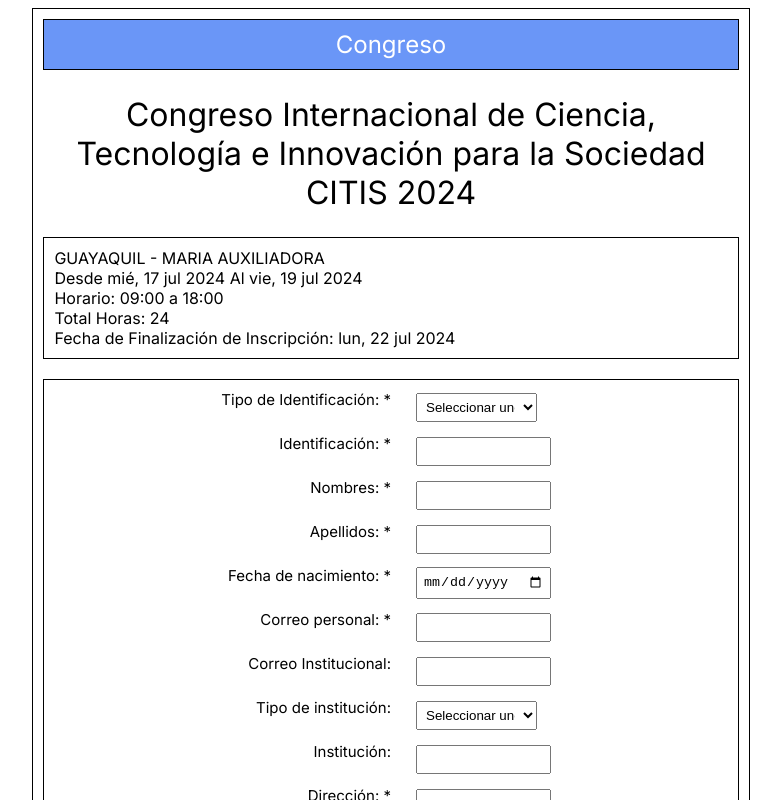
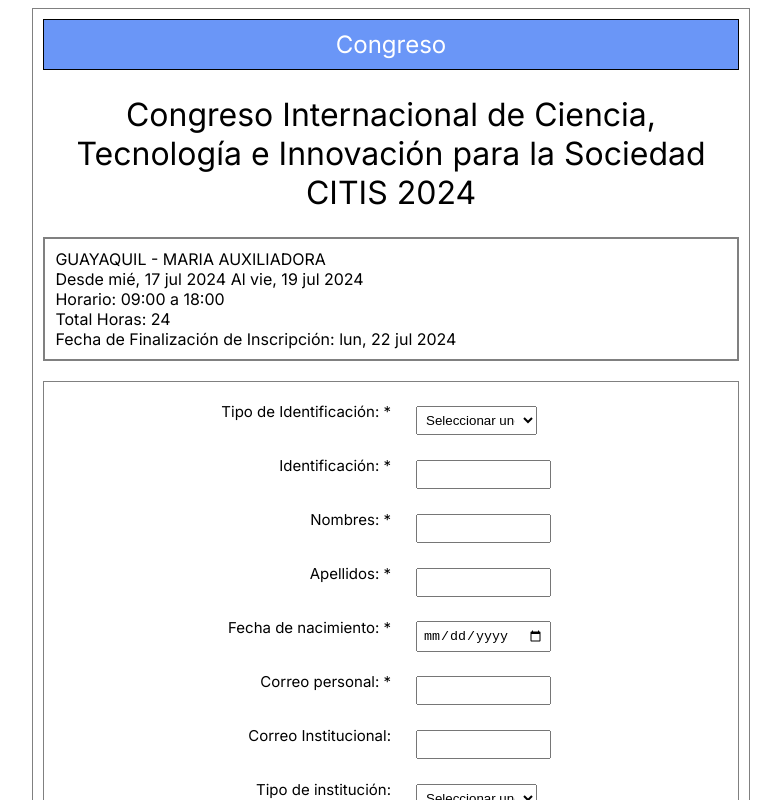
Before and after one commit to Steven62670/Front-Congreso, a Next.js app: page / in a window 1280 px wide. Shown: the top 800 px of the page, without its empty margins (249-1030 px from the left). Built offline with nearby package versions, Linux system fonts and the light colour scheme.

Commit message:
Cambios en el css

```diff
--- a/app/globals.css
+++ b/app/globals.css
@@ -18,7 +18,7 @@
 }
 
 .container {
-  border: 1px solid black;
+  border: 1px solid gray;
   padding: 5px;
   margin-bottom: 10px;
   text-align: center;
@@ -26,8 +26,7 @@
 }
 
 .containerCon{
-  border: 1px solid black;
-  padding: 5px;
+  padding: 15px;
   margin-bottom: 20px;
   text-align: center;
   width: 100%;
@@ -47,9 +46,10 @@
 }
 
 .textContainer{
-  border: 1px solid black;
-  padding: 5px;
+  border: 2px solid gray;
+  padding: 10px;
   margin-bottom: 20px;
+  margin-top: 20px;
   text-align: center;
   width: 100%;
   box-sizing: border-box;
@@ -77,6 +77,7 @@
 .formGroup label {
   width: 50%;
   margin-bottom: 15px;
+  margin-top: 10px;
   text-align: right;
   padding-right: 10px;
   font-size: 15px;
@@ -86,6 +87,7 @@
   width: 18%;
   padding: 5px;
   margin-left: 15px;
+  margin-top: 13px;
 }
 
 .Checkfac{
@@ -121,3 +123,13 @@
   padding: 5px 20px;
   margin-left: 10px;
 }
+
+.ValidContainer{
+  padding: 0px;
+  margin-bottom: 5px;
+  text-align: center;
+  width: 100%;
+  text-align: left;
+  margin-left: 30px;
+  color: rgb(210, 70, 70);
+}
--- a/app/page.tsx
+++ b/app/page.tsx
@@ -32,7 +32,7 @@ function Home() {
   return (
     <div className='outer-container' onSubmit={handleSubmit(data => (console.log(data)) )}>
 
-      <div className="container" style={{ border: '1px solid black', padding: '10px' }} >
+      <div className="container" style={{ border: '1px solid gray', padding: '10px' }} >
 
         <div className="containerCon" style={{ border: '1px solid black', padding: '10px' }}>
           Congreso
@@ -42,7 +42,17 @@ function Home() {
           Congreso Internacional de Ciencia, Tecnología e Innovación para la Sociedad CITIS 2024
         </div>
 
-        <div className="textContainer" style={{ border: '1px solid black', padding: '10px' }}>
+        <div className="ValidContainer">
+          {errors.Identificación?.message && <p>{errors.Identificación.message}</p>}
+          {errors.nombres?.message && <p>{errors.nombres.message}</p>}
+          {errors.apellidos?.message && <p>{errors.apellidos.message}</p>}
+          {errors.CorreoPer?.message && <p>{errors.CorreoPer.message}</p>}
+          {errors.Dirección?.message && <p>{errors.Dirección.message}</p>}
+          {errors.celular?.message && <p>{errors.celular.message}</p>}
+          {errors.Ciudad?.message && <p>{errors.Ciudad.message}</p>}
+        </div>
+
+        <div className="textContainer" >
           GUAYAQUIL - MARIA AUXILIADORA <br/>
           Desde		mié, 17 jul 2024		Al		vie, 19 jul 2024<br/>
           Horario:	09:00 a 18:00<br/>
@@ -50,7 +60,7 @@ function Home() {
           Fecha de Finalización de Inscripción:	lun, 22 jul 2024<br/>
         </div>
 
-        <form className="formContainer" style={{ border: '1px solid black', padding: '10px' }}>
+        <form className="formContainer" style={{ border: '1px solid gray', padding: '10px' }}>
 
           <div className="formGroup">
             <label>Tipo de Identificación: * </label>
@@ -65,20 +75,17 @@ function Home() {
           <div className="formGroup">
             <label htmlFor="Identificación">Identificación: *</label>
             <input type="text" id="Identificación" {...register('Identificación')}/>
-            {errors.Identificación?.message && <p>{errors.Identificación.message}</p>}
           </div>
 
           <div className="formGroup">
             <label htmlFor="name">Nombres: *</label>
             <input type="text" id="name" {...register('nombres')} />
-            {errors.nombres?.message && <p>{errors.nombres.message}</p>}
           </div>
 
 
           <div className="formGroup">
             <label htmlFor="Apellido">Apellidos: *</label>
             <input type="text" id="Apellido" {...register('apellidos')} />
-            {errors.apellidos?.message && <p>{errors.apellidos.message}</p>}
           </div>
 
           <div className="formGroup">
@@ -90,7 +97,6 @@ function Home() {
           <div className="formGroup">
             <label htmlFor="CorreoPer">Correo personal: *</label>
             <input type="email" id="CorreoPer" {...register('CorreoPer')} />
-            {errors.CorreoPer?.message && <p>{errors.CorreoPer.message}</p>}
           </div>
 
           <div className="formGroup">
@@ -117,13 +123,11 @@ function Home() {
           <div className="formGroup">
             <label htmlFor="Dirección">Dirección: *</label>
             <input type="text" id="Dirección" {...register('Dirección')} />
-            {errors.Dirección?.message && <p>{errors.Dirección.message}</p>}
           </div>
 
           <div className="formGroup">
             <label htmlFor="Celular">Celular: *</label>
             <input type="text" id="Celular" {...register('celular')} />
-            {errors.celular?.message && <p>{errors.celular.message}</p>}
           </div>
 
           <div className="formGroup">
@@ -139,7 +143,6 @@ function Home() {
           <div className="formGroup">
             <label htmlFor="Ciudad">Ciudad: *</label>
             <input type="text" id="Ciudad" {...register('Ciudad')} />
-            {errors.Ciudad?.message && <p>{errors.Ciudad.message}</p>}
           </div>
 
           <div className="formGroup">
@@ -159,7 +162,7 @@ function Home() {
 
         </form>
 
-        <div className="containerRadio" style={{ border: '1px solid black', padding: '10px' }}>
+        <div className="containerRadio" style={{ border: '1px solid gray', padding: '10px' }}>
           <form className="formContainer">
 
             <div className="Check">
@@ -201,7 +204,7 @@ function Home() {
 
         </div>
 
-        <div className="textContainer" style={{ border: '1px solid black', padding: '10px' }}>
+        <div className="textContainer" style={{ border: '1px solid gray', padding: '10px' }}>
           <h3>* Protección de datos personales :</h3>
             <label htmlFor="texto">De conformidad con lo dispuesto en la Ley Orgánica de Protección de Datos
               y su Reglamento General de Protección de datos, le informamos que sus datos personales serán tratados
```
